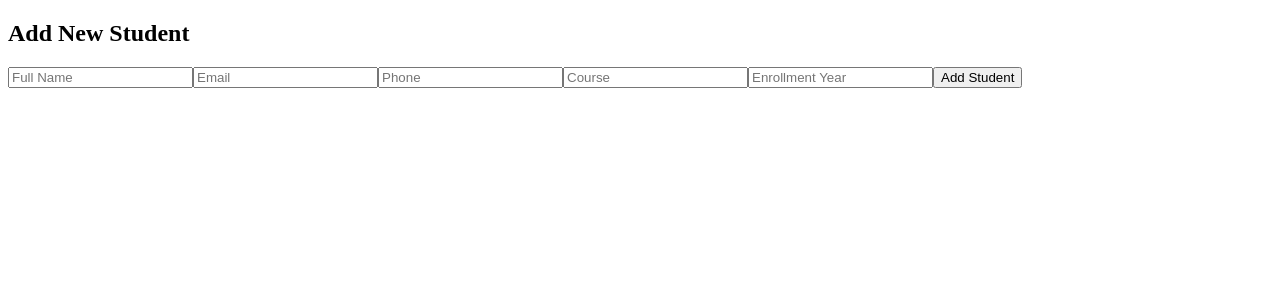
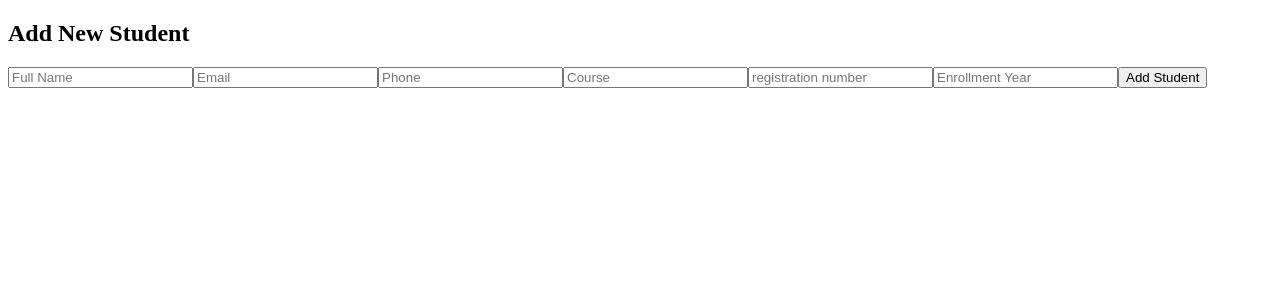
Before and after one commit to AnneTUYISHIME/StudentManagemen_frontend, a React (Create React App) app: page /add-student in a window 1280 px wide. Shown: the top 300 px of the page. Built offline with nearby package versions, Linux system fonts and the light colour scheme.

Commit message:
fix all issues

```diff
--- a/src/components/AddStudent.js
+++ b/src/components/AddStudent.js
@@ -36,6 +36,7 @@ const AddStudent = () => {
       <input name="email" type="email" onChange={handleChange} placeholder="Email" />
       <input name="phone" onChange={handleChange} placeholder="Phone" />
       <input name="course" onChange={handleChange} placeholder="Course" />
+      <input name="registration number" onChange={handleChange} placeholder="registration number" />
       <input name="enrollmentYear" onChange={handleChange} placeholder="Enrollment Year" />
       <button type="submit">Add Student</button>
     </form>
```
